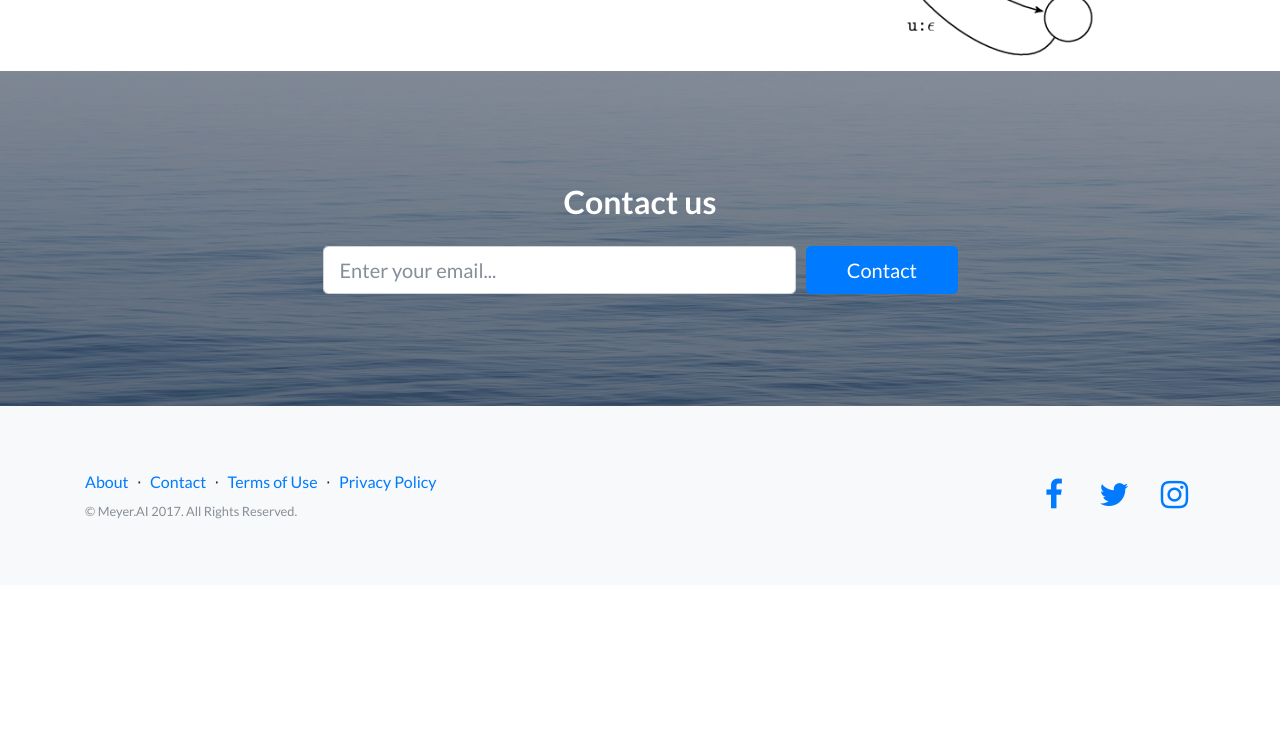
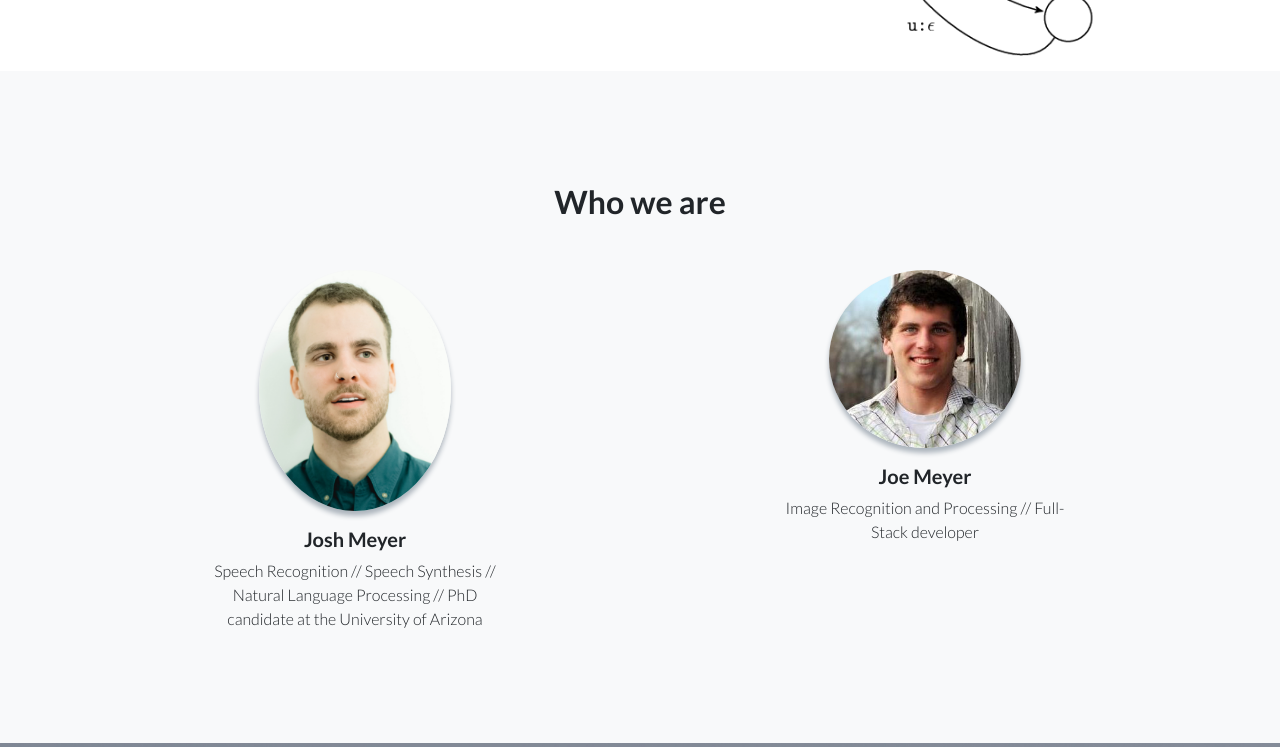
Before and after one commit to meyer-ai/meyer-ai.github.io, a website: page index.html in a window 1280 px wide. Shown: the part 2453-3200 px from the top of the page. Before the commit the page ends 3038 px from the top, so only its background shows below. Drawn offline with Linux system fonts and the light colour scheme.

Commit message:
adding about us

```diff
--- a/index.html
+++ b/index.html
@@ -123,35 +123,28 @@
     </div>
   </section>
 
-  <!-- <\!-- Testimonials -\-> -->
-  <!-- <section class="testimonials text-center bg-light"> -->
-  <!--   <div class="container"> -->
-  <!--     <h2 class="mb-5">What people are saying...</h2> -->
-  <!--     <div class="row"> -->
-  <!--       <div class="col-lg-4"> -->
-  <!--         <div class="testimonial-item mx-auto mb-5 mb-lg-0"> -->
-  <!--           <img class="img-fluid rounded-circle mb-3" src="img/testimonials-1.jpg" alt=""> -->
-  <!--           <h5>Margaret E.</h5> -->
-  <!--           <p class="font-weight-light mb-0">"This is fantastic! Thanks so much guys!"</p> -->
-  <!--         </div> -->
-  <!--       </div> -->
-  <!--       <div class="col-lg-4"> -->
-  <!--         <div class="testimonial-item mx-auto mb-5 mb-lg-0"> -->
-  <!--           <img class="img-fluid rounded-circle mb-3" src="img/testimonials-2.jpg" alt=""> -->
-  <!--           <h5>Fred S.</h5> -->
-  <!--           <p class="font-weight-light mb-0">"Bootstrap is amazing. I've been using it to create lots of super nice landing pages."</p> -->
-  <!--         </div> -->
-  <!--       </div> -->
-  <!--       <div class="col-lg-4"> -->
-  <!--         <div class="testimonial-item mx-auto mb-5 mb-lg-0"> -->
-  <!--           <img class="img-fluid rounded-circle mb-3" src="img/testimonials-3.jpg" alt=""> -->
-  <!--           <h5>Sarah	W.</h5> -->
-  <!--           <p class="font-weight-light mb-0">"Thanks so much for making these free resources available to us!"</p> -->
-  <!--         </div> -->
-  <!--       </div> -->
-  <!--     </div> -->
-  <!--   </div> -->
-  <!-- </section> -->
+  <!-- Who we Are -->
+  <section class="testimonials text-center bg-light">
+    <div class="container">
+      <h2 class="mb-5">Who we are</h2>
+      <div class="row">
+        <div class="col-lg-6">
+          <div class="testimonial-item mx-auto mb-5 mb-lg-0">
+            <img class="img-fluid rounded-circle mb-3" src="img/josh.jpg" alt="">
+            <h5>Josh Meyer</h5>
+            <p class="font-weight-light mb-0">Speech Recognition // Speech Synthesis // Natural Language Processing // PhD candidate at the University of Arizona</p>
+          </div>
+        </div>
+        <div class="col-lg-6">
+          <div class="testimonial-item mx-auto mb-5 mb-lg-0">
+            <img class="img-fluid rounded-circle mb-3" src="img/joe.jpg" alt="">
+            <h5>Joe Meyer</h5>
+            <p class="font-weight-light mb-0">Image Recognition and Processing // Full-Stack developer</p>
+          </div>
+        </div>
+      </div>
+    </div>
+  </section>
 
   <!-- Call to Action -->
   <section class="call-to-action text-white text-center">
```
Also changed, not shown: _site/img/joe-org.jpg (added), _site/img/joe.jpg (added), _site/img/joe1.jpg (added), _site/img/josh.jpg (added), _site/index.html, img/bg-showcase-1.jpg (deleted), img/bg-showcase-3.jpg (deleted), img/joe-org.jpg (added), img/joe.jpg (added), img/josh.jpg (added), img/testimonials-1.jpg (deleted), img/testimonials-2.jpg (deleted), img/testimonials-3.jpg (deleted).
